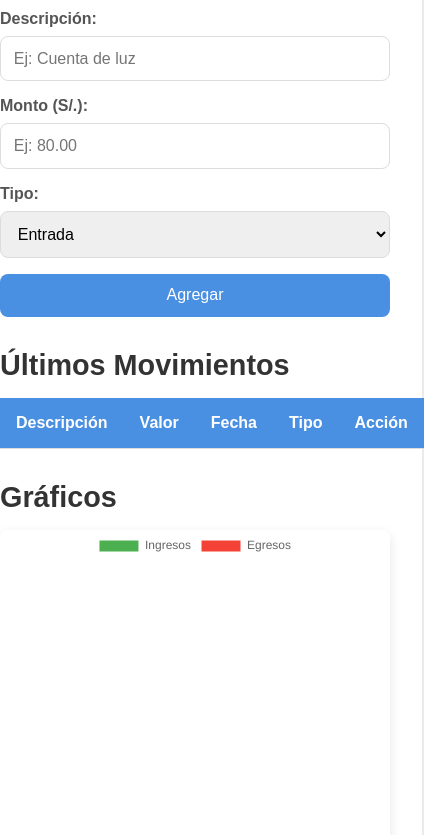
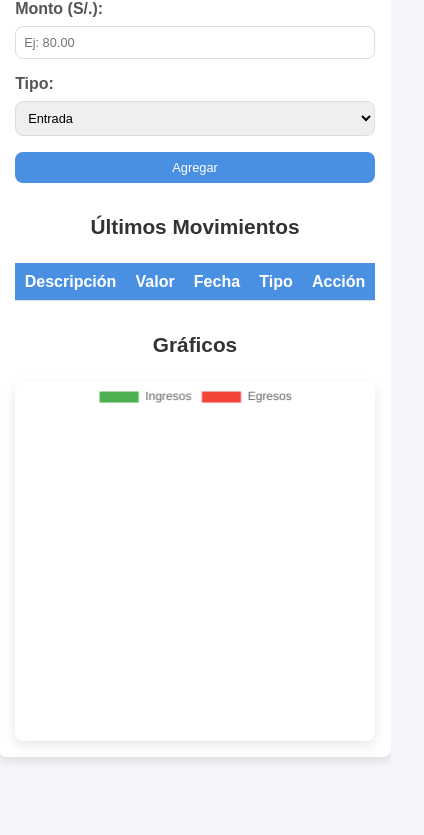
Before and after one commit to enriquemoralesvite/ProjectoFinMes-SimuladorFinanzas, a website: page index.html in a window 390 px wide. Shown: the part 208-1043 px from the top of the page, 424 px wide, since content can reach past the window. After the commit the page ends 973 px from the top, so only its background shows below. Drawn offline with nearby package versions, Linux system fonts and the light colour scheme.

Commit message:
mejoras de CSS

```diff
--- a/css/style.css
+++ b/css/style.css
@@ -1,8 +1,22 @@
-/* Estilos generales */
+:root {
+    --color-primario: #4a90e2;
+    --color-secundario: #357abd;
+    --color-error: #ff4d4d;
+    --color-error-hover: #cc0000;
+    --color-texto: #333;
+    --color-fondo: #f4f4f9;
+    --color-borde: #ddd;
+    --padding-general: 0.8rem;
+    --padding-pequeno: 0.5rem;
+    --border-radius: 8px;
+    --transicion: 0.3s ease;
+}
+
+
 body {
     font-family: 'Arial', sans-serif;
-    background-color: #f4f4f9;
-    color: #333;
+    background-color: var(--color-fondo);
+    color: var(--color-texto);
     margin: 0;
     padding: 0;
     display: flex;
@@ -14,117 +28,84 @@ body {
 .contenedor {
     background-color: #ffffff;
     padding: 2rem;
-    border-radius: 12px;
+    border-radius: var(--border-radius);
     box-shadow: 0 4px 12px rgba(0, 0, 0, 0.1);
     max-width: 800px;
     width: 100%;
+    margin: 1rem;
 }
 
-h1 {
-    color: #4a90e2;
-    text-align: center;
-    font-size: 2.5rem;
-    margin-bottom: 1.5rem;
-}
 
-h2 {
-    color: #333;
-    font-size: 1.8rem;
-    margin-top: 2rem;
-    margin-bottom: 1rem;
-}
+h1, h2 { text-align: center; margin-bottom: 1.5rem; }
+h1 { color: var(--color-primario); font-size: 2.5rem; }
+h2 { color: var(--color-texto); font-size: 1.8rem; margin-top: 2rem; }
 
 /* Formulario */
-#formularioFinanzas {
-    display: flex;
-    flex-direction: column;
-    gap: 1rem;
-    margin-bottom: 2rem;
-}
+#formularioFinanzas { display: flex; flex-direction: column; gap: 1rem; margin-bottom: 2rem; }
+.grupo-formulario { display: flex; flex-direction: column; gap: 0.5rem; }
+.grupo-formulario label { font-weight: bold; color: #555; }
 
-.grupo-formulario {
-    display: flex;
-    flex-direction: column;
-    gap: 0.5rem;
-}
-
-.grupo-formulario label {
-    font-weight: bold;
-    color: #555;
-}
-
-.grupo-formulario input,
-.grupo-formulario select {
-    padding: 0.8rem;
-    border: 1px solid #ddd;
-    border-radius: 8px;
+/* Inputs y selects */
+.grupo-formulario input, .grupo-formulario select {
+    padding: var(--padding-general);
+    border: 1px solid var(--color-borde);
+    border-radius: var(--border-radius);
     font-size: 1rem;
     outline: none;
-    transition: border-color 0.3s ease;
+    transition: border-color var(--transicion);
 }
+.grupo-formulario input:focus, .grupo-formulario select:focus { border-color: var(--color-primario); }
 
-.grupo-formulario input:focus,
-.grupo-formulario select:focus {
-    border-color: #4a90e2;
-}
-
+/* Botón de enviar */
 button[type="submit"] {
-    background-color: #4a90e2;
+    background-color: var(--color-primario);
     color: white;
-    padding: 0.8rem;
+    padding: var(--padding-general);
     border: none;
-    border-radius: 8px;
+    border-radius: var(--border-radius);
     font-size: 1rem;
     cursor: pointer;
-    transition: background-color 0.3s ease;
+    transition: background-color var(--transicion);
 }
-
-button[type="submit"]:hover {
-    background-color: #357abd;
-}
+button[type="submit"]:hover { background-color: var(--color-secundario); }
 
 /* Tabla de movimientos */
-table {
-    width: 100%;
-    border-collapse: collapse;
-    margin-bottom: 2rem;
-}
-
-table th,
-table td {
-    padding: 1rem;
-    text-align: left;
-    border-bottom: 1px solid #ddd;
-}
-
-table th {
-    background-color: #4a90e2;
-    color: white;
-}
-
-table tr:hover {
-    background-color: #f9f9f9;
-}
+table { width: 100%; border-collapse: collapse; margin-bottom: 2rem; }
+table th, table td { padding: var(--padding-general); text-align: left; border-bottom: 1px solid var(--color-borde); }
+table th { background-color: var(--color-primario); color: white; }
+table tr:hover { background-color: #f9f9f9; }
 
 /* Botón eliminar */
 button {
-    background-color: #ff4d4d;
+    background-color: var(--color-error);
     color: white;
-    padding: 0.5rem 1rem;
+    padding: var(--padding-pequeno) 1rem;
     border: none;
     border-radius: 6px;
     cursor: pointer;
-    transition: background-color 0.3s ease;
+    transition: background-color var(--transicion);
+}
+button:hover { background-color: var(--color-error-hover); }
+
+/* Gráfico */
+canvas { max-width: 100%; margin-top: 1rem; border-radius: var(--border-radius); box-shadow: 0 4px 12px rgba(0, 0, 0, 0.1); }
+
+/* Responsividad */
+@media (max-width: 768px) {
+    .contenedor { padding: 1rem; margin: 0.5rem; }
+    h1 { font-size: 2rem; }
+    h2 { font-size: 1.5rem; }
+    .grupo-formulario input, .grupo-formulario select { padding: 0.6rem; font-size: 0.9rem; }
+    button[type="submit"] { padding: 0.6rem; font-size: 0.9rem; }
+    table th, table td { padding: 0.8rem; }
+    button { padding: 0.4rem 0.8rem; font-size: 0.9rem; }
 }
 
-button:hover {
-    background-color: #cc0000;
+@media (max-width: 480px) {
+    h1 { font-size: 1.8rem; }
+    h2 { font-size: 1.3rem; }
+    .grupo-formulario input, .grupo-formulario select { padding: 0.5rem; font-size: 0.8rem; }
+    button[type="submit"] { padding: 0.5rem; font-size: 0.8rem; }
+    table th, table td { padding: 0.6rem; }
+    button { padding: 0.3rem 0.6rem; font-size: 0.8rem; }
 }
-
-/* Gráfico */
-canvas {
-    max-width: 100%;
-    margin-top: 1rem;
-    border-radius: 8px;
-    box-shadow: 0 4px 12px rgba(0, 0, 0, 0.1);
-}
```
